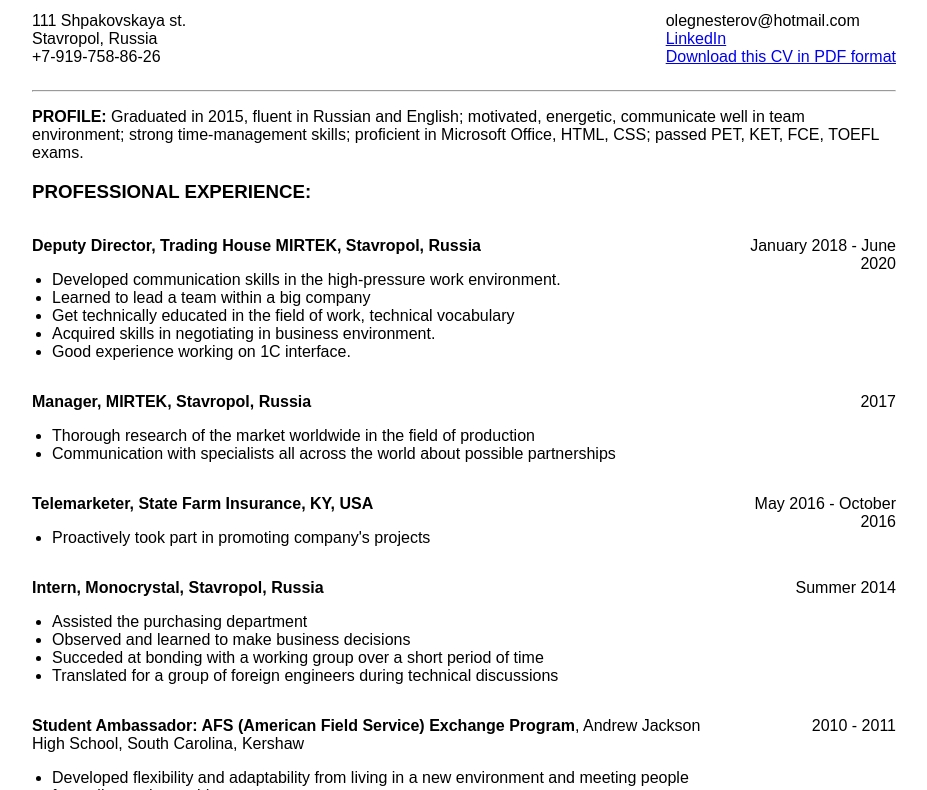
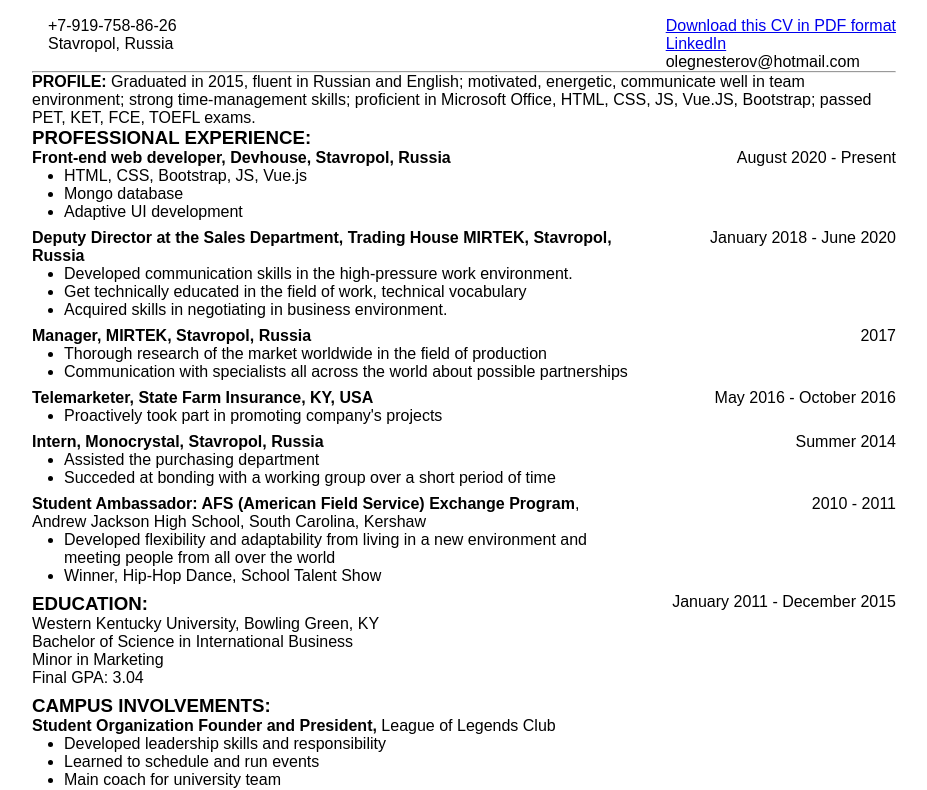
Before and after one commit to dhoksc/Resume, a plain HTML site: page index.html in a window 1280 px wide. Shown: the part 84-874 px from the top of the page, without its empty margins (176-1103 px from the left). Drawn offline with Linux system fonts and the light colour scheme.

Commit message:
2021 first quarted update

```diff
--- a/index.html
+++ b/index.html
@@ -1,51 +1,86 @@
 <!DOCTYPE html>
 <html>
-
   <head>
-    <meta charset="UTF-8">
-    <meta name="viewport" content="width=device-width, initial-scale=1.0">
-    <link rel="stylesheet" href="main.css" type="text/css">
-    <title>Oleg Nesterov. Resume</title>
+    <meta charset="UTF-8" />
+    <meta name="viewport" content="width=device-width, initial-scale=1.0" />
+    <link rel="stylesheet" href="main.css" type="text/css" />
+    <title>Oleg N. Nesterov. Resume</title>
   </head>
 
   <body>
     <header>
-        <h1>Oleg Nesterov</h1>
+      <h1>Oleg N. Nesterov</h1>
       <div class="contactInfo">
         <div class="address">
           <ul>
-                    <li>111 Shpakovskaya st.</li>
+            <li>+7-919-758-86-26</li>
             <li>Stavropol, Russia</li>
-                    <li>+7-919-758-86-26</li>
           </ul>
         </div>
         <div class="email">
           <ul>
+            <li>
+              <a href="Oleg Nesterov. Resume.pdf" download
+                >Download this CV in PDF format</a
+              >
+            </li>
+            <li>
+              <a href="https://www.linkedin.com/in/oleg-nesterov-b65942a8/"
+                >LinkedIn</a
+              >
+            </li>
             <li>olegnesterov@hotmail.com</li>
-                    <li><a href="https://www.linkedin.com/in/oleg-nesterov-b65942a8/">LinkedIn</a></li>
-                    <li><a href="Oleg Nesterov. Resume.pdf" download>Download this CV in PDF format</a></li>
           </ul>
         </div>
       </div>
-        <hr>
+      <hr />
     </header>
+
     <main>
-        <p><strong>PROFILE:</strong> Graduated in 2015, fluent in Russian and English; motivated, energetic,
-            communicate well in team environment; strong time-management skills; proficient in Microsoft Office,
-            HTML, CSS; passed PET, KET, FCE, TOEFL exams. </p>
+      <p>
+        <strong>PROFILE:</strong> Graduated in 2015, fluent in Russian and
+        English; motivated, energetic, communicate well in team environment;
+        strong time-management skills; proficient in Microsoft Office, HTML,
+        CSS, JS, Vue.JS, Bootstrap; passed PET, KET, FCE, TOEFL exams.
+      </p>
 
-        <div class="ProfessionalExperience">
+      <div>
         <h3>PROFESSIONAL EXPERIENCE:</h3>
+
+        <div class="devhouse">
+          <div class="description">
+            <p>
+              <strong
+                >Front-end web developer, Devhouse, Stavropol, Russia</strong
+              >
+            </p>
+            <ul>
+              <li>HTML, CSS, Bootstrap, JS, Vue.js</li>
+              <li>Mongo database</li>
+              <li>Adaptive UI development</li>
+            </ul>
+          </div>
+          <div class="period">August 2020 - Present</div>
+        </div>
 
         <div class="TD">
           <div class="description">
-                    <p><strong>Deputy Director, Trading House MIRTEK, Stavropol, Russia</strong></p>
+            <p>
+              <strong
+                >Deputy Director at the Sales Department, Trading House MIRTEK,
+                Stavropol, Russia</strong
+              >
+            </p>
             <ul>
-                        <li>Developed communication skills in the high-pressure work environment.</li>
-                        <li>Learned to lead a team within a big company</li>
-                        <li>Get technically educated in the field of work, technical vocabulary</li>
+              <li>
+                Developed communication skills in the high-pressure work
+                environment.
+              </li>
+              <li>
+                Get technically educated in the field of work, technical
+                vocabulary
+              </li>
               <li>Acquired skills in negotiating in business environment.</li>
-                        <li>Good experience working on 1C interface.</li>
             </ul>
           </div>
           <div class="period">
@@ -57,8 +92,14 @@
           <div class="description">
             <p><strong>Manager, MIRTEK, Stavropol, Russia</strong></p>
             <ul>
-                        <li>Thorough research of the market worldwide in the field of production</li>
-                        <li>Communication with specialists all across the world about possible partnerships</li>
+              <li>
+                Thorough research of the market worldwide in the field of
+                production
+              </li>
+              <li>
+                Communication with specialists all across the world about
+                possible partnerships
+              </li>
             </ul>
           </div>
           <div class="period">
@@ -83,9 +124,10 @@
             <p><strong>Intern, Monocrystal, Stavropol, Russia</strong></p>
             <ul>
               <li>Assisted the purchasing department</li>
-                        <li>Observed and learned to make business decisions</li>
-                        <li>Succeded at bonding with a working group over a short period of time</li>
-                        <li>Translated for a group of foreign engineers during technical discussions</li>
+              <li>
+                Succeded at bonding with a working group over a short period of
+                time
+              </li>
             </ul>
           </div>
           <div class="period">
@@ -95,12 +137,18 @@
 
         <div class="AFS">
           <div class="description">
-                    <p><strong>Student Ambassador: AFS (American Field Service)
-                            Exchange Program</strong>, Andrew Jackson High School, South Carolina, Kershaw</p>
+            <p>
+              <strong
+                >Student Ambassador: AFS (American Field Service) Exchange
+                Program</strong
+              >, Andrew Jackson High School, South Carolina, Kershaw
+            </p>
             <ul>
-                        <li>Developed flexibility and adaptability from living in a new environment and meeting
-                            people from all over the world </li>
-                        <li>Winner, Hip-Hop Dance, School Talent Show </li>
+              <li>
+                Developed flexibility and adaptability from living in a new
+                environment and meeting people from all over the world
+              </li>
+              <li>Winner, Hip-Hop Dance, School Talent Show</li>
             </ul>
           </div>
           <div class="period">
@@ -117,7 +165,6 @@
             <p>Bachelor of Science in International Business</p>
             <p>Minor in Marketing</p>
             <p>Final GPA: 3.04</p>
-                    <p>Hours Complete: 120</p>
           </div>
           <div class="period">
             <p>January 2011 - December 2015</p>
@@ -127,12 +174,18 @@
 
       <div class="campus">
         <h3>CAMPUS INVOLVEMENTS:</h3>
-            <p><strong>Student Organization Founder and President,</strong> League of Legends Club</p>
+        <p>
+          <strong>Student Organization Founder and President,</strong> League of
+          Legends Club
+        </p>
         <ul>
           <li>Developed leadership skills and responsibility</li>
           <li>Learned to schedule and run events</li>
-                <li>The club has turned out to be a full e-sports program that
-                    provides scholarships for talanted students</li>
+          <li>Main coach for university team</li>
+          <li>
+            The club has turned out to be a full e-sports program that provides
+            scholarships for talented students
+          </li>
         </ul>
         <p><strong>Member,</strong> Badminton Club</p>
       </div>
@@ -140,12 +193,15 @@
       <div class="honors">
         <h3>HONORS</h3>
         <ul>
-                <li>Certificate of Appreciation, Dedication and Service, Class of 2011 Dancer, Andrew Jackson High
-                    School, Kershaw, South Carolina</li>
-                <li>Award, Helped Cultural Development (street cultures), Stavropol</li>
+          <li>
+            Certificate of Appreciation, Dedication and Service, Class of 2011
+            Dancer, Andrew Jackson High School, Kershaw, South Carolina
+          </li>
+          <li>
+            Award, Helped Cultural Development (street cultures), Stavropol
+          </li>
         </ul>
       </div>
     </main>
   </body>
-
 </html>
--- a/main.css
+++ b/main.css
@@ -1,18 +1,22 @@
 /*general*/
+
 * {
   padding: 0;
+  margin: 0;
 }
 
 body {
   width: 54rem;
   margin: auto;
-    font-family: 'Montserrat', sans-serif;
+  padding-bottom: 4rem;
+  font-family: "Montserrat", sans-serif;
 }
 
 /*header*/
 
 header h1 {
   text-align: center;
+  margin: 2rem 0;
 }
 
 .contactInfo {
@@ -20,29 +24,38 @@ header h1 {
   justify-content: space-between;
 }
 
-header ul, header li {
+header ul,
+header li {
   list-style: none;
-    padding-left: 0px;
+  padding-left: 0;
 }
 
 /*sections*/
 
-.WKU, .Monocrystal, .stateFarm, .MIRTEK, .TD, .AFS {
+.devhouse,
+.WKU,
+.Monocrystal,
+.stateFarm,
+.MIRTEK,
+.TD,
+.AFS {
   display: flex;
   justify-content: space-between;
+  margin-bottom: 0.5rem;
 }
 
 .description {
-    width: 80%;
+  width: 70%;
 }
 
 .period {
-    width: 20%;
+  width: 30%;
   text-align: right;
 }
 
 ul {
-    padding-left: 20px;
+  padding-left: 1rem;
+  margin-left: 1rem;
 }
 
 @media only screen and (max-width: 55rem) and (min-width: 38rem) {
```
Also changed, not shown: 1 other file. Lines whose indentation alone changed are shown as unchanged.
